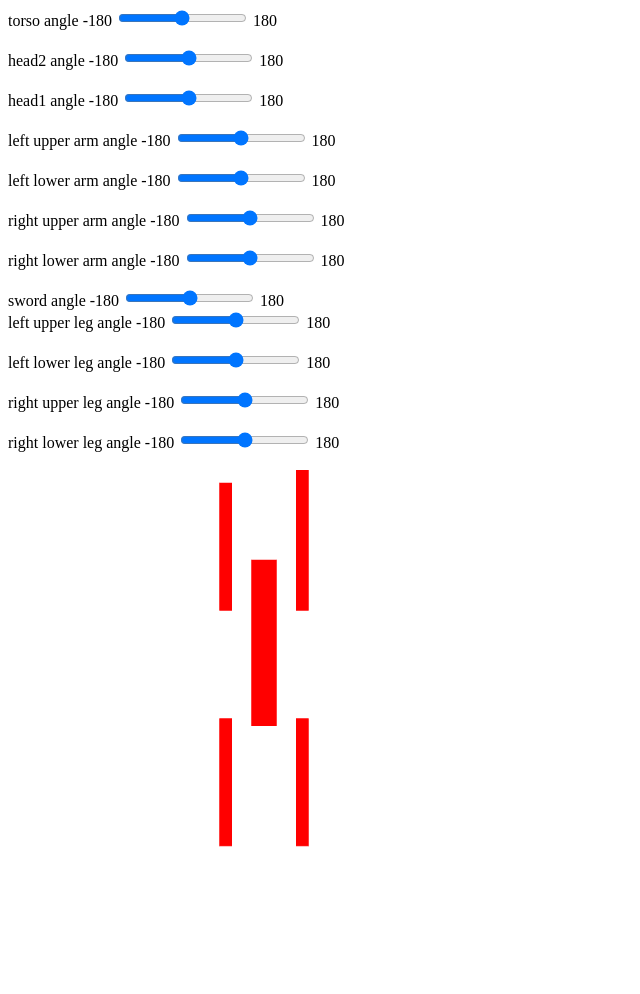
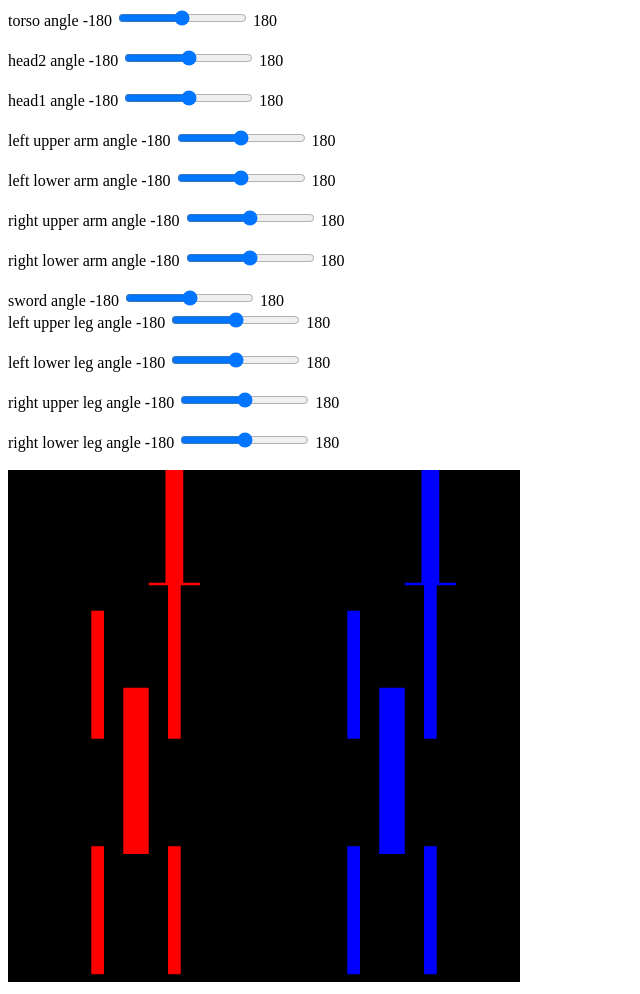
Before and after one commit to SpeedyGame/swordfighting, a plain HTML site: page index.html in a window 1280 px wide. Shown: the whole page, without its empty margins (0-640 px from the left). Drawn offline with Linux system fonts and the light colour scheme.

Commit message:
added second colored figure

```diff
--- a/figure.js
+++ b/figure.js
@@ -21,6 +21,15 @@ var vertices = [
     vec4( -0.5,  0.5, -0.5, 1.0 ),
     vec4( 0.5,  0.5, -0.5, 1.0 ),
     vec4( 0.5, -0.5, -0.5, 1.0 )
+
+    // vec4( -0.5, -0.5,  0.5, 1.0 ),
+    // vec4( -0.5,  0.5,  0.5, 1.0 ),
+    // vec4( 0.5,  0.5,  0.5, 1.0 ),
+    // vec4( 0.5, -0.5,  0.5, 1.0 ),
+    // vec4( -0.5, -0.5, -0.5, 1.0 ),
+    // vec4( -0.5,  0.5, -0.5, 1.0 ),
+    // vec4( 0.5,  0.5, -0.5, 1.0 ),
+    // vec4( 0.5, -0.5, -0.5, 1.0 )
 ];
 
 
@@ -69,19 +78,24 @@ var numAngles = 12;
 var angle = 0;
 
 var theta = [0, 0, 0, 0, 0, 0, 0, 180, 0, 180, 0, 180, 0, 0];
+var theta2 = [0, 0, 0, 0, 0, 0, 0, 180, 0, 180, 0, 180, 0, 0];
 
 var numVertices = 24;
 
 var stack = [];
 
 var figure = [];
+var figure2 = [];
 
 for( var i=0; i<numNodes; i++) figure[i] = createNode(null, null, null, null);
+for( var i=0; i<numNodes; i++) figure2[i] = createNode(null, null, null, null);
 
 var vBuffer;
 var modelViewLoc;
 
 var pointsArray = [];
+var colors = [];
+var colorLoc;
 
 //-------------------------------------------
 
@@ -213,6 +227,112 @@ function initNodes(Id) {
 
 }
 
+function initNodes2(Id) {
+
+    var m = mat4();
+
+    switch(Id) {
+
+    case torsoId:
+
+    m = rotate(theta2[torsoId], vec3(0, 1, 0) );
+    figure2[torsoId] = createNode( m, torso, null, headId );
+    break;
+
+    case headId:
+    case head1Id:
+    case head2Id:
+
+
+    m = translate(0.0, torsoHeight+0.5*headHeight, 0.0);
+	  m = mult(m, rotate(theta2[head1Id], vec3(1, 0, 0)))
+	  m = mult(m, rotate(theta2[head2Id], vec3(0, 1, 0)));
+    m = mult(m, translate(0.0, -0.5*headHeight, 0.0));
+    figure2[headId] = createNode( m, head, leftUpperArmId, null);
+    break;
+
+
+    case leftUpperArmId:
+
+    m = translate(-(torsoWidth+upperArmWidth), 0.9*torsoHeight, 0.0);
+	  m = mult(m, rotate(theta2[leftUpperArmId], vec3(1, 0, 0)));
+    figure2[leftUpperArmId] = createNode( m, leftUpperArm, rightUpperArmId, leftLowerArmId );
+    break;
+
+    case rightUpperArmId:
+
+    m = translate(torsoWidth+upperArmWidth, 0.9*torsoHeight, 0.0);
+	  m = mult(m, rotate(theta2[rightUpperArmId], vec3(1, 0, 0)));
+    figure2[rightUpperArmId] = createNode( m, rightUpperArm, leftUpperLegId, rightLowerArmId );
+    break;
+
+    case leftUpperLegId:
+
+    m = translate(-(torsoWidth+upperLegWidth), 0.1*upperLegHeight, 0.0);
+	  m = mult(m , rotate(theta2[leftUpperLegId], vec3(1, 0, 0)));
+    figure2[leftUpperLegId] = createNode( m, leftUpperLeg, rightUpperLegId, leftLowerLegId );
+    break;
+
+    case rightUpperLegId:
+
+    m = translate(torsoWidth+upperLegWidth, 0.1*upperLegHeight, 0.0);
+	  m = mult(m, rotate(theta2[rightUpperLegId], vec3(1, 0, 0)));
+    figure2[rightUpperLegId] = createNode( m, rightUpperLeg, null, rightLowerLegId );
+    break;
+
+    case leftLowerArmId:
+
+    m = translate(0.0, upperArmHeight, 0.0);
+    m = mult(m, rotate(theta2[leftLowerArmId], vec3(1, 0, 0)));
+    figure2[leftLowerArmId] = createNode( m, leftLowerArm, null, null );
+    break;
+
+    case rightLowerArmId:
+
+    m = translate(0.0, upperArmHeight, 0.0);
+    m = mult(m, rotate(theta2[rightLowerArmId], vec3(1, 0, 0)));
+    figure2[rightLowerArmId] = createNode( m, rightLowerArm, null, swordGripId);
+    break;
+
+    case swordGripId:
+
+    m = translate(0.0, lowerArmHeight, 0.0);
+    m = mult(m, rotate(theta2[swordGripId], vec3(1, 0, 0)));
+    figure2[swordGripId] = createNode( m, swordGrip, null, swordGuardId);
+    break;
+
+    case swordGuardId:
+
+    m = translate(0.0, swordGripHeight, 0.0);
+    //m = mult(m, rotate(theta2[swordGuardId], vec3(1, 0, 0)));
+    figure2[swordGuardId] = createNode( m, swordGuard, null, swordBladeId );
+    break;
+
+    case swordBladeId:
+
+    m = translate(0.0, swordGuardHeight, 0.0);
+    //m = mult(m, rotate(theta2[swordBladeId], vec3(1, 0, 0)));
+    figure2[swordBladeId] = createNode( m, swordBlade, null, null );
+    break;
+
+    case leftLowerLegId:
+
+    m = translate(0.0, upperLegHeight, 0.0);
+    m = mult(m, rotate(theta2[leftLowerLegId],vec3(1, 0, 0)));
+    figure2[leftLowerLegId] = createNode( m, leftLowerLeg, null, null );
+    break;
+
+    case rightLowerLegId:
+
+    m = translate(0.0, upperLegHeight, 0.0);
+    m = mult(m, rotate(theta2[rightLowerLegId], vec3(1, 0, 0)));
+    figure2[rightLowerLegId] = createNode( m, rightLowerLeg, null, null );
+    break;
+
+    }
+
+}
+
 function traverse(Id) {
 
    if(Id == null) return;
@@ -222,6 +342,17 @@ function traverse(Id) {
    if(figure[Id].child != null) traverse(figure[Id].child);
     modelViewMatrix = stack.pop();
    if(figure[Id].sibling != null) traverse(figure[Id].sibling);
+}
+
+function traverse2(Id) {
+
+    if(Id == null) return;
+   stack.push(modelViewMatrix);
+   modelViewMatrix = mult(modelViewMatrix, figure2[Id].transform);
+   figure2[Id].render();
+   if(figure2[Id].child != null) traverse(figure2[Id].child);
+    modelViewMatrix = stack.pop();
+   if(figure2[Id].sibling != null) traverse(figure2[Id].sibling);
 }
 
 function torso() {
@@ -329,10 +460,18 @@ function rightLowerLeg() {
 }
 
 function quad(a, b, c, d) {
-     pointsArray.push(vertices[a]);
-     pointsArray.push(vertices[b]);
-     pointsArray.push(vertices[c]);
-     pointsArray.push(vertices[d]);
+    // var baseColors = [
+    //     vec3(1.0, 0.0, 0.0),
+    //     vec3(0.0, 0.0, 1.0)
+    // ];
+    //colors.push(baseColors[color]);
+    pointsArray.push(vertices[a]);
+    //colors.push(baseColors[color]);
+    pointsArray.push(vertices[b]);
+    //colors.push(baseColors[color]);
+    pointsArray.push(vertices[c]);
+    //colors.push(baseColors[color]);
+    pointsArray.push(vertices[d]);
 }
 
 
@@ -340,10 +479,10 @@ function cube()
 {
     quad( 1, 0, 3, 2 );
     quad( 2, 3, 7, 6 );
-    quad( 3, 0, 4, 7 );
-    quad( 6, 5, 1, 2 );
-    quad( 4, 5, 6, 7 );
-    quad( 5, 4, 0, 1 );
+    quad( 3, 0, 4, 7, );
+    quad( 6, 5, 1, 2, );
+    quad( 4, 5, 6, 7, );
+    quad( 5, 4, 0, 1, );
 }
 
 
@@ -355,7 +494,7 @@ window.onload = function init() {
     if (!gl) { alert( "WebGL 2.0 isn't available" ); }
 
     gl.viewport( 0, 0, canvas.width, canvas.height );
-    gl.clearColor( 1.0, 1.0, 1.0, 1.0 );
+    gl.clearColor( 0.0, 0.0, 0.0, 1.0 );
 
     //
     //  Load shaders and initialize attribute buffers
@@ -366,9 +505,10 @@ window.onload = function init() {
 
     instanceMatrix = mat4();
 
-    projectionMatrix = ortho(-10.0,10.0,-10.0, 10.0,-10.0,10.0);
+    projectionMatrix = ortho(-5.0,15.0,-5.0, 15.0,-5.0,10.0);
     modelViewMatrix = mat4();
 
+    colorLoc = gl.getUniformLocation(program, "uColor");
 
     gl.uniformMatrix4fv(gl.getUniformLocation( program, "modelViewMatrix"), false, flatten(modelViewMatrix)  );
     gl.uniformMatrix4fv( gl.getUniformLocation( program, "projectionMatrix"), false, flatten(projectionMatrix)  );
@@ -376,6 +516,14 @@ window.onload = function init() {
     modelViewMatrixLoc = gl.getUniformLocation(program, "modelViewMatrix")
 
     cube();
+
+    // var cBuffer = gl.createBuffer();
+    // gl.bindBuffer(gl.ARRAY_BUFFER, cBuffer);
+    // gl.bufferData(gl.ARRAY_BUFFER, flatten(colors), gl.STATIC_DRAW);
+
+    // var colorLoc = gl.getAttribLocation(program, "aColor");
+    // gl.vertexAttribPointer(colorLoc, 3, gl.FLOAT, false, 0, 0);
+    // gl.enableVertexAttribArray(colorLoc);
 
     vBuffer = gl.createBuffer();
 
@@ -438,6 +586,7 @@ window.onload = function init() {
     };
 
     for(i=0; i<numNodes; i++) initNodes(i);
+    for(i=0; i<numNodes; i++) initNodes2(i);
 
     render();
 }
@@ -446,6 +595,14 @@ window.onload = function init() {
 var render = function() {
 
         gl.clear( gl.COLOR_BUFFER_BIT );
+
+        gl.uniform4fv(colorLoc, [1.0, 0.0, 0.0, 1.0]);
+        modelViewMatrix = mat4();
         traverse(torsoId);
+
+        gl.uniform4fv(colorLoc, [0.0, 0.0, 1.0, 1.0]);
+        modelViewMatrix = translate(10.0, 0.0, 0.0);
+        traverse2(torsoId);
+
         requestAnimationFrame(render);
 }
--- a/index.html
+++ b/index.html
@@ -5,6 +5,8 @@
 #version 300 es
 
 in vec4 aPosition;
+in vec3 aColor;
+out vec4 vColor;
 
 uniform mat4 modelViewMatrix;
 uniform mat4 projectionMatrix;
@@ -12,6 +14,7 @@ uniform mat4 projectionMatrix;
 void main()
 {
     gl_Position = projectionMatrix * modelViewMatrix * aPosition;
+    vColor = vec4(aColor, 1.0);
 }
 </script>
 
@@ -20,11 +23,12 @@ void main()
 
 precision mediump float;
 
+uniform vec4 uColor;
 out vec4 fColor;
 
 void main()
 {
-    fColor = vec4(1.0, 0.0, 0.0, 1.0);
+    fColor = uColor;
 
 }
 </script>
```
